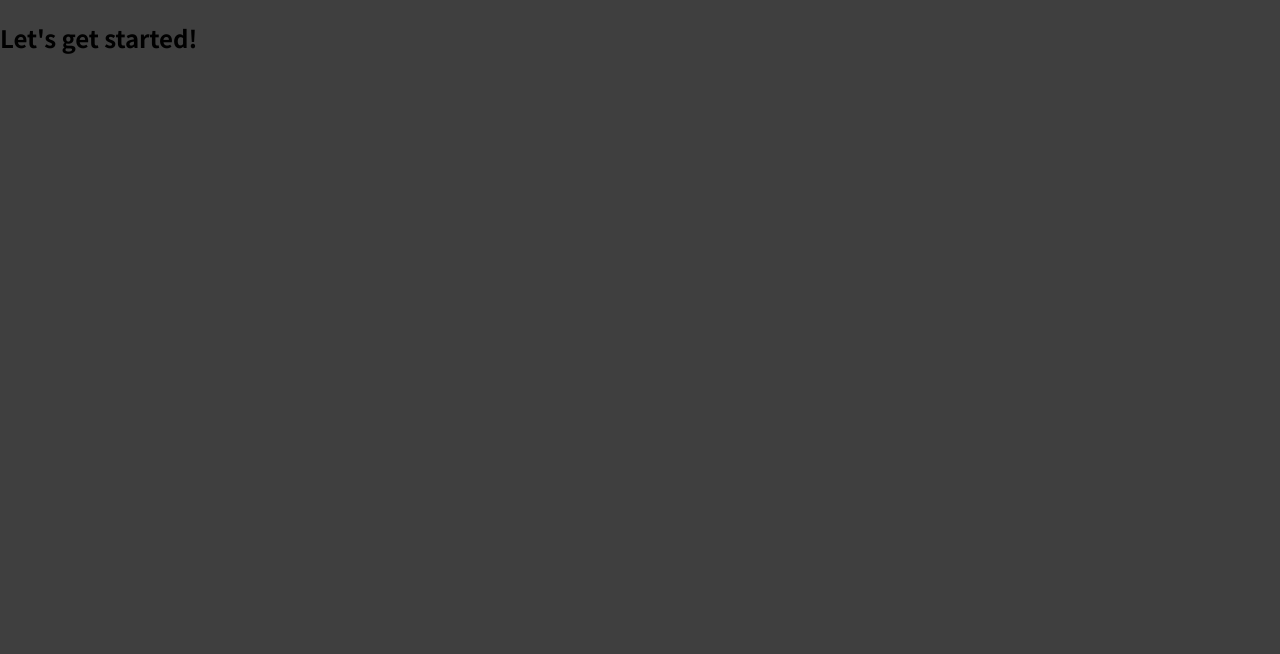
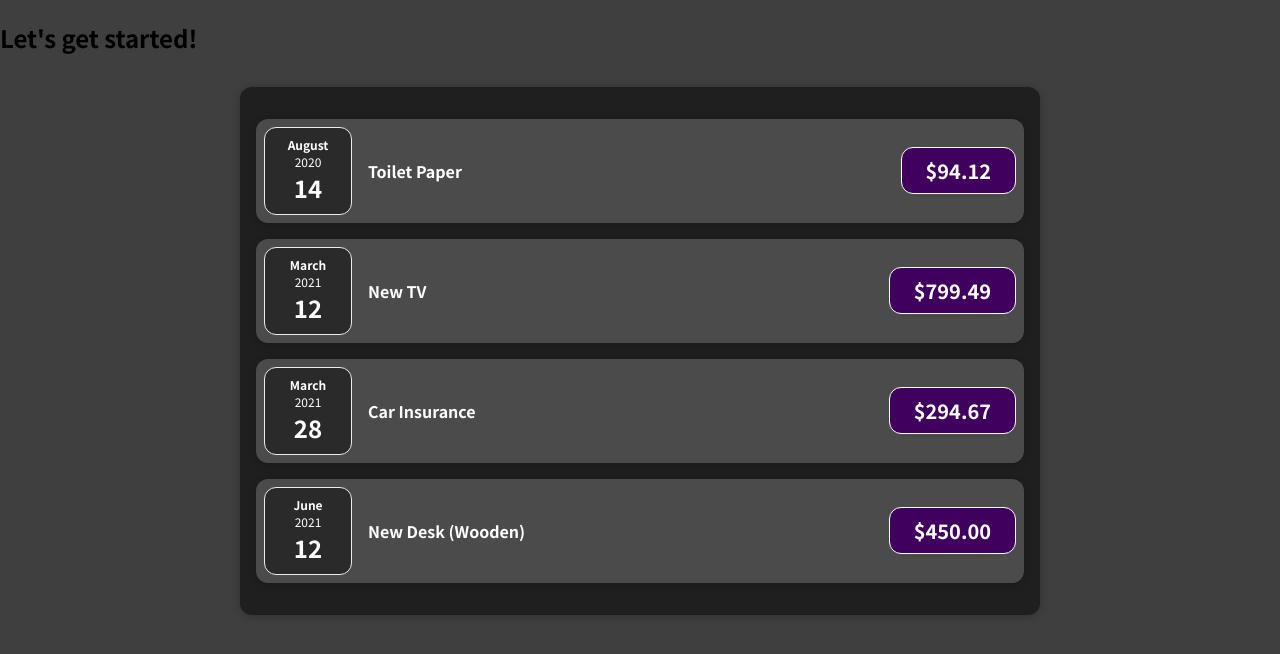
Before and after one commit to AbdAlfadeel-Hamdy/React-ExpenseTracker, a JavaScript app: page / in a window 1280 px wide. Shown: the top 654 px of the page. Built offline with nearby package versions, Linux system fonts and the light colour scheme.

Commit message:
Display Expenses

```diff
--- a/src/App.js
+++ b/src/App.js
@@ -1,3 +1,4 @@
+import Expenses from "./components/Expenses/Expenses";
 function App() {
   const expenses = [
     {
@@ -23,6 +24,7 @@ function App() {
   return (
     <div>
       <h2>Let's get started!</h2>
+      <Expenses items={expenses} />
     </div>
   );
 }
--- a/src/components/Expenses/ExpenseDate.css
+++ b/src/components/Expenses/ExpenseDate.css
@@ -0,0 +1,26 @@
+.expense-date {
+  display: flex;
+  flex-direction: column;
+  width: 5.5rem;
+  height: 5.5rem;
+  border: 1px solid #ececec;
+  background-color: #2a2a2a;
+  color: white;
+  border-radius: 12px;
+  align-items: center;
+  justify-content: center;
+}
+
+.expense-date__month {
+  font-size: 0.75rem;
+  font-weight: bold;
+}
+
+.expense-date__year {
+  font-size: 0.75rem;
+}
+
+.expense-date__day {
+  font-size: 1.5rem;
+  font-weight: bold;
+}
--- a/src/components/Expenses/ExpenseDate.js
+++ b/src/components/Expenses/ExpenseDate.js
@@ -0,0 +1,19 @@
+import "./ExpenseDate.css";
+const ExpenseDate = ({ date }) => {
+  const day = date.toLocaleString("en-US", {
+    day: "numeric",
+  });
+  const month = date.toLocaleString("en-US", {
+    month: "long",
+  });
+  const year = date.getFullYear();
+  return (
+    <div className="expense-date">
+      <div className="expense-date__month">{month}</div>
+      <div className="expense-date__year">{year}</div>
+      <div className="expense-date__day">{day}</div>
+    </div>
+  );
+};
+
+export default ExpenseDate;
--- a/src/components/Expenses/ExpenseItem.css
+++ b/src/components/Expenses/ExpenseItem.css
@@ -0,0 +1,54 @@
+.expense-item {
+  display: flex;
+  justify-content: space-between;
+  align-items: center;
+  padding: 0.5rem;
+  margin: 1rem 0;
+  background-color: #4b4b4b;
+}
+
+.expense-item__description {
+  display: flex;
+  flex-direction: column;
+  gap: 1rem;
+  align-items: flex-end;
+  flex-flow: column-reverse;
+  justify-content: flex-start;
+  flex: 1;
+}
+
+.expense-item h2 {
+  color: #3a3a3a;
+  font-size: 1rem;
+  flex: 1;
+  margin: 0 1rem;
+  color: white;
+}
+
+.expense-item__price {
+  font-size: 1rem;
+  font-weight: bold;
+  color: white;
+  background-color: #40005d;
+  border: 1px solid white;
+  padding: 0.5rem;
+  border-radius: 12px;
+}
+
+@media (min-width: 580px) {
+  .expense-item__description {
+    flex-direction: row;
+    align-items: center;
+    justify-content: flex-start;
+    flex: 1;
+  }
+
+  .expense-item__description h2 {
+    font-size: 1.25rem;
+  }
+
+  .expense-item__price {
+    font-size: 1.25rem;
+    padding: 0.5rem 1.5rem;
+  }
+}
--- a/src/components/Expenses/ExpenseItem.js
+++ b/src/components/Expenses/ExpenseItem.js
@@ -0,0 +1,19 @@
+import "./ExpenseItem.css";
+import ExpenseDate from "./ExpenseDate";
+import Card from "../UI/Card";
+const ExpenseItem = ({ item }) => {
+  const formatter = new Intl.NumberFormat("eg-US", {
+    style: "currency",
+    currency: "USD",
+  });
+  const amount = formatter.format(item.amount);
+  return (
+    <Card className="expense-item">
+      <ExpenseDate date={item.date} />
+      <h2>{item.title}</h2>
+      <div className="expense-item__price">{amount}</div>
+    </Card>
+  );
+};
+
+export default ExpenseItem;
--- a/src/components/Expenses/Expenses.css
+++ b/src/components/Expenses/Expenses.css
@@ -0,0 +1,7 @@
+.expenses {
+  padding: 1rem;
+  background-color: rgb(31, 31, 31);
+  margin: 2rem auto;
+  width: 50rem;
+  max-width: 95%;
+}
--- a/src/components/Expenses/Expenses.js
+++ b/src/components/Expenses/Expenses.js
@@ -0,0 +1,14 @@
+import "./Expenses.css";
+import ExpenseItem from "./ExpenseItem";
+import Card from "../UI/Card";
+const Expenses = ({ items }) => {
+  return (
+    <Card className="expenses">
+      <ExpenseItem item={items[0]} />
+      <ExpenseItem item={items[1]} />
+      <ExpenseItem item={items[2]} />
+      <ExpenseItem item={items[3]} />
+    </Card>
+  );
+};
+export default Expenses;
--- a/src/components/UI/Card.css
+++ b/src/components/UI/Card.css
@@ -0,0 +1,4 @@
+.card {
+  border-radius: 12px;
+  box-shadow: 0 1px 8px rgba(0, 0, 0, 0.25);
+}
--- a/src/components/UI/Card.js
+++ b/src/components/UI/Card.js
@@ -0,0 +1,7 @@
+import "./Card.css";
+
+const Card = (props) => {
+  return <div className={`card ${props.className}`}>{props.children}</div>;
+};
+
+export default Card;
```
Also changed, not shown: 1 other file (tests, documents, lock files or other folders).
